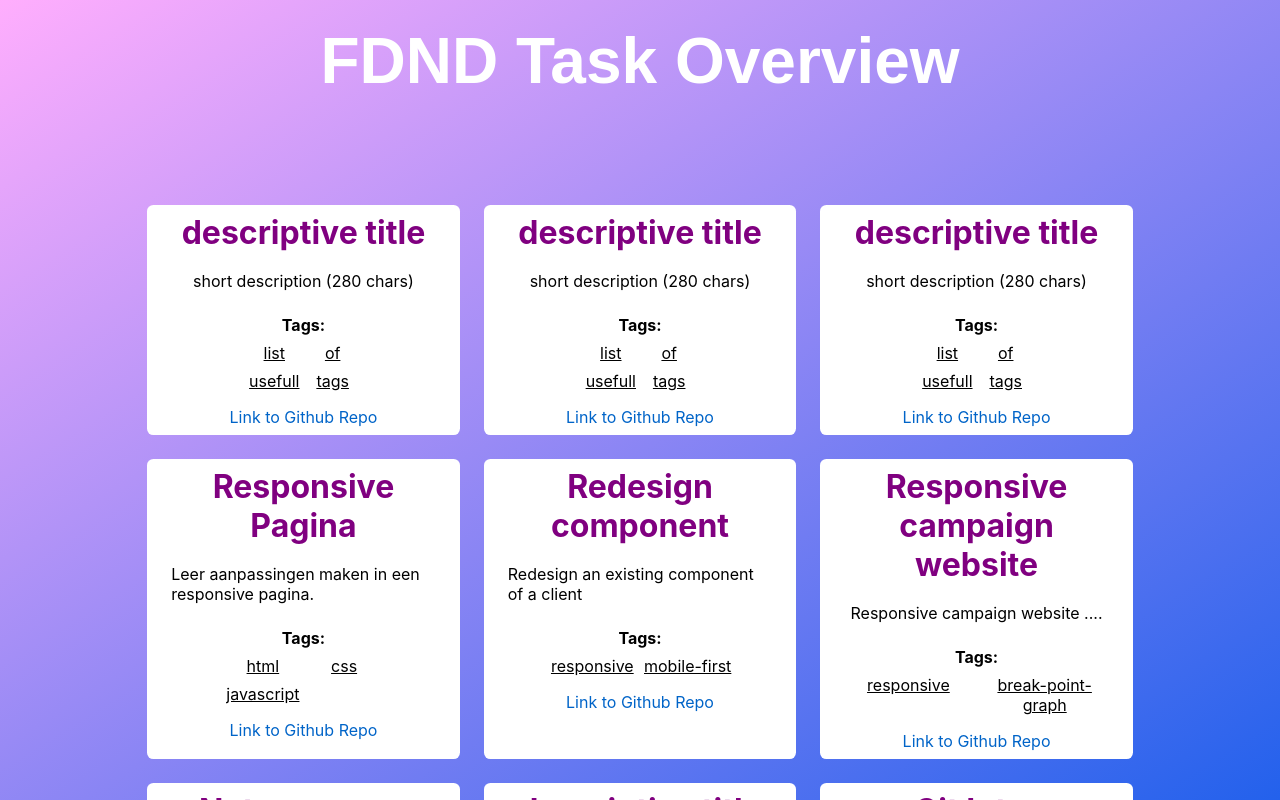
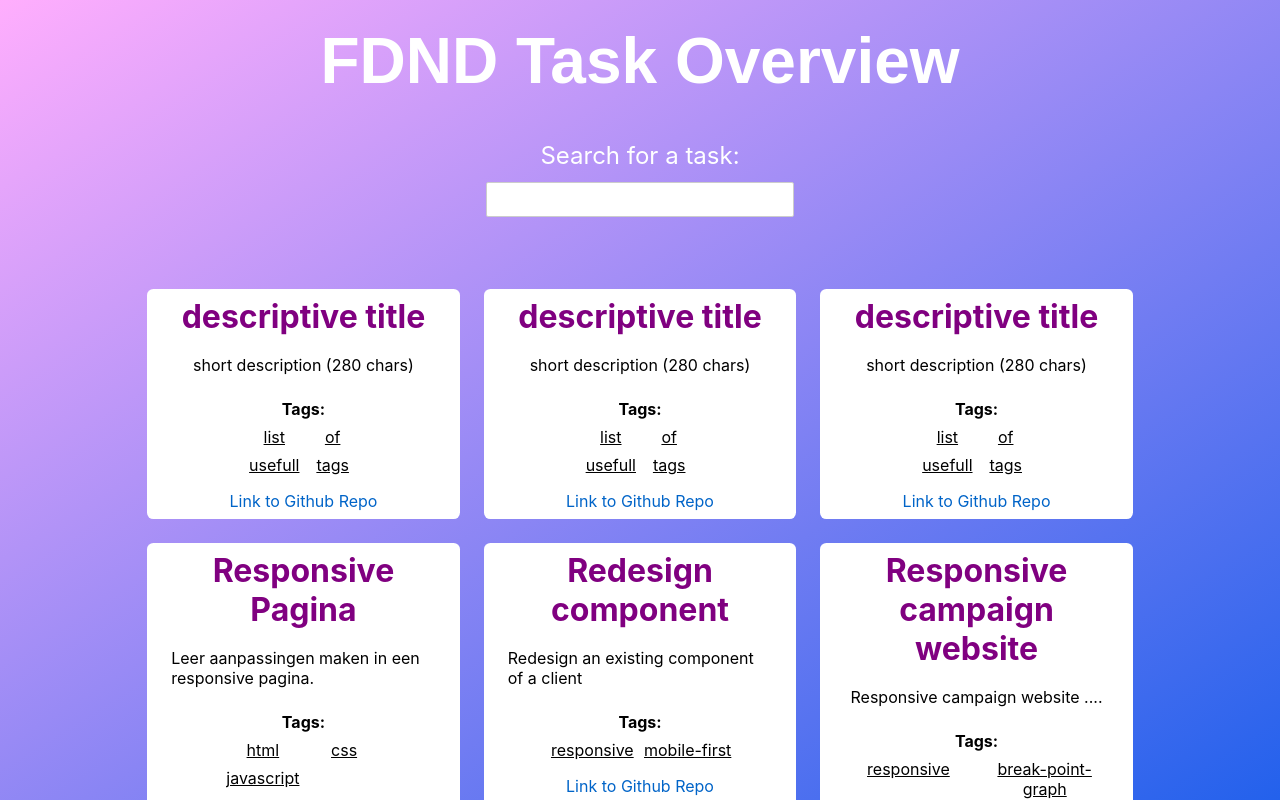
Before and after one commit to RobinFrugte97/FDND-task-aggregator, a Svelte app: page / in a window 1280 px wide. Shown: the top 800 px of the page. Built offline with nearby package versions, Linux system fonts and the light colour scheme.

Commit message:
Added search based on task title

```diff
--- /dev/null
+++ b/public/js/searchList.js
@@ -0,0 +1,8 @@
+export function searchList(list, query) {
+    return list.filter(item => {
+        return (
+            /* Return every task of which the title matches the search query. */
+            item.title.toLowerCase().match(query.toLowerCase())
+        )
+    })
+}
--- a/src/App.svelte
+++ b/src/App.svelte
@@ -1,8 +1,11 @@
 <script>
 	import { onMount } from "svelte"
+	import { searchList } from "../public/js/searchList.js"
 
 	import TaskList from "./components/TaskList.svelte"
+	import TaskSearch from "./components/TaskSearch.svelte"
 
+	let searchTerm = ""
 	let taskList = [] /*Original copy of the data.*/
 	let displayTaskList = [] /*Copy of the data that is used to render the tasks.*/
 
@@ -18,6 +21,13 @@
 
 <main>
 	<h1>FDND Task Overview</h1>
+	<!--Tasksearch component, with a function the fires on every change of the value.-->
+	<TaskSearch bind:searchTerm
+					on:updateSearch={
+						() => {
+							displayTaskList = searchList(taskList, searchTerm)
+						}
+					}/>
 	<!--Tasklist component, with a copy of the task data bound to it.-->
 	<TaskList bind:displayTaskList/>
 </main>
--- /dev/null
+++ b/src/components/TaskSearch.svelte
@@ -0,0 +1,26 @@
+<script>
+    import {createEventDispatcher} from "svelte"
+    const dispatcher = createEventDispatcher()
+    export let searchTerm
+</script>
+
+<label for="searchBar">Search for a task:</label>
+<input
+    type="text"
+    id="searchBar"
+    aria-label="Search Input"
+    bind:value={searchTerm}
+    on:keyup={() => {
+        dispatcher('updateSearch')
+}}/>
+
+<style>
+    label {
+        color: white;
+        margin-bottom: .5em;
+        font-size: 1.5em;
+    }
+    input {
+        width: 25%;
+    }
+</style>
```
Also changed, not shown: public/build/bundle.css, public/build/bundle.js, 1 other file (tests, documents, lock files or other folders).
